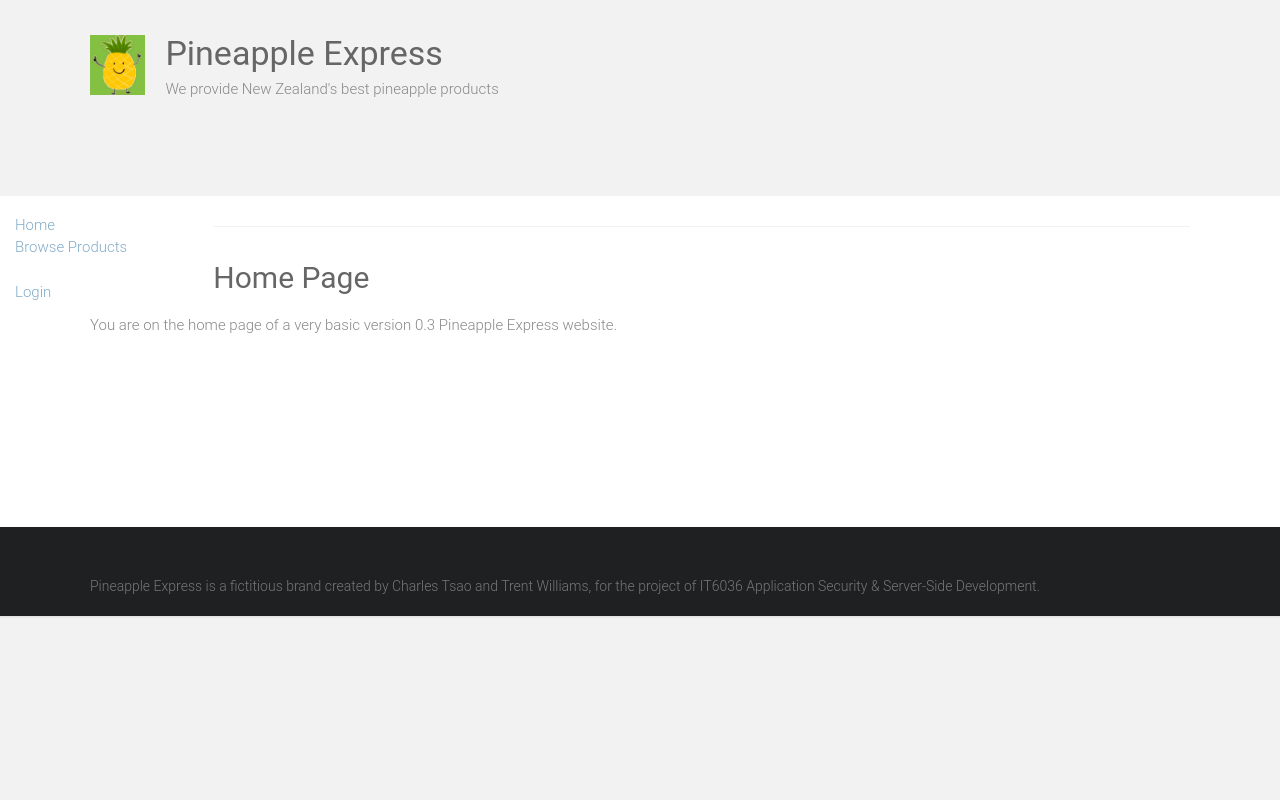
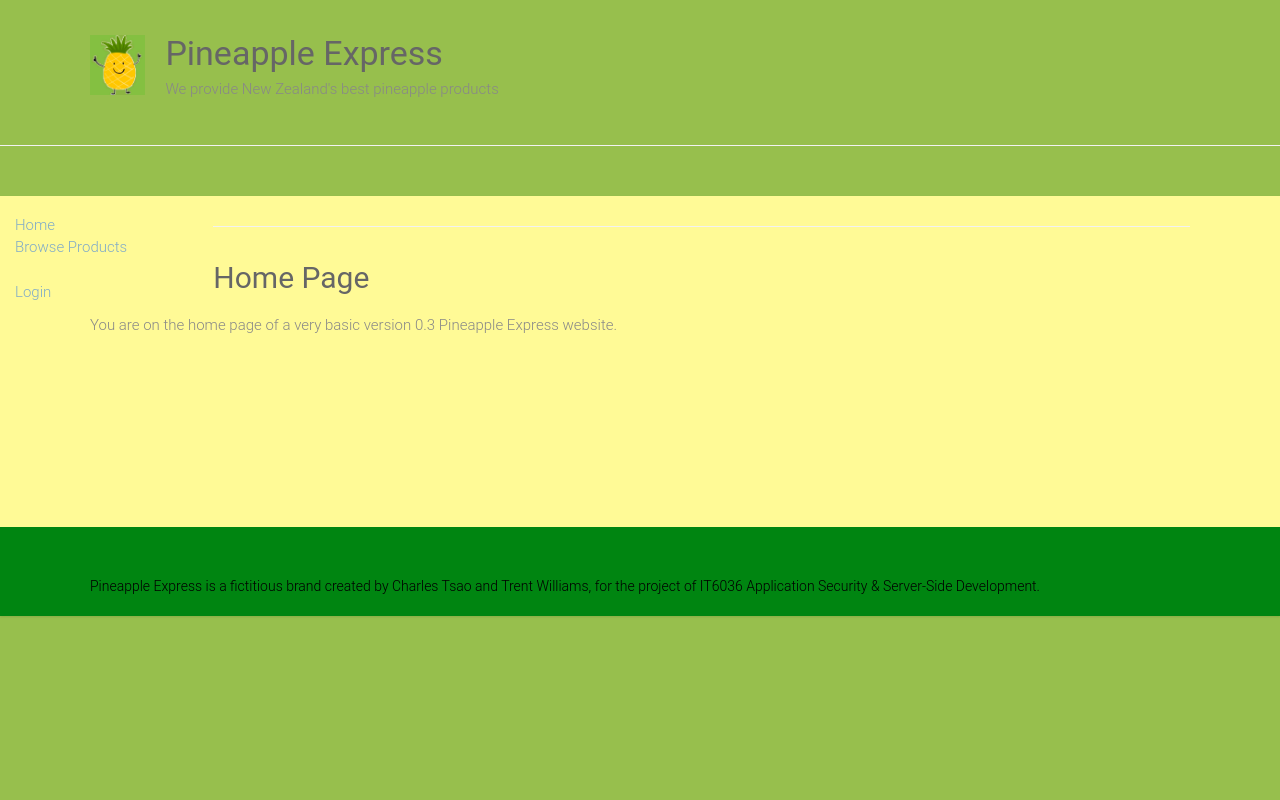
Before and after one commit to CharlesTsaoBattle/ServerSideDev, a Django app: page /pineapple/ in a window 1280 px wide. Run offline with Django 3.2, Linux system fonts and the light colour scheme; some libraries are stand-ins or nearby versions.

Commit message:
Version 1.1.2 - Fixing CSS

```diff
--- a/django_projects/pineappleexpress/static/style.css
+++ b/django_projects/pineappleexpress/static/style.css
@@ -250,7 +250,7 @@ blockquote cite {
 ====> 3.5 Others
 --------------------------------------------------------------*/
 body {
-	background: #f2f2f2; /* Fallback for when there is no custom background color defined. */
+	background: #97bf4d; /* Fallback for when there is no custom background color defined. */
 }
 strong {
 	font-weight: bold;
@@ -259,7 +259,7 @@ cite, em, i {
 	font-style: italic;
 }
 pre {
-	background-color: #f2f2f2;
+	background-color: #97bf4d;
 	margin-bottom: 20px;
 	overflow: auto;
 	padding: 20px;
@@ -1247,7 +1247,7 @@ body.wide {
 	padding-bottom: 0;
 }
 #page {
-	background-color: #ffffff;
+	background-color: #fffa96;
 	margin: 0 auto;
 	max-width: 1180px;
 	box-shadow: 0 1px 2px 0 rgba(0, 0, 0, 0.1);
@@ -1694,8 +1694,8 @@ li.comment {
 #colophon{
 	font-size: 14px;
 	clear: both;
-	color: #777;
-	background-color: #1f2021;
+	color: #000;
+	background-color: #008511;
 	overflow: hidden;
 	padding: 50px 0 20px;
 }
```
